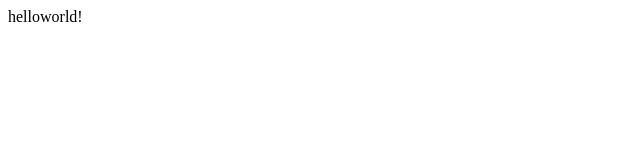
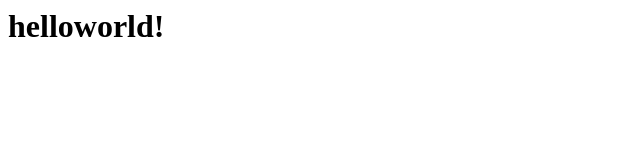
Before and after one commit to skncvo/first, a plain HTML site: page index.html in a window 1280 px wide. Shown: the whole page, without its empty margins (0-640 px from the left). Drawn offline with Linux system fonts and the light colour scheme.

Commit message:
Update index.html

```diff
--- a/index.html
+++ b/index.html
@@ -1 +1 @@
-<hl> helloworld!</hl>
+<h1> helloworld!</hl>
```
